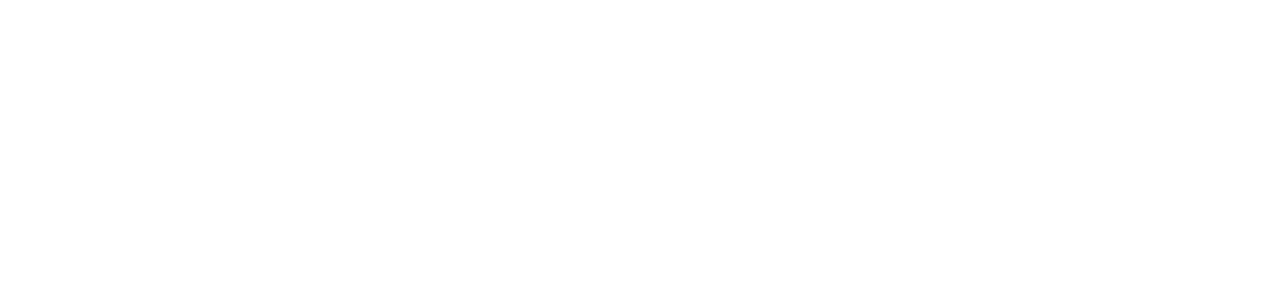
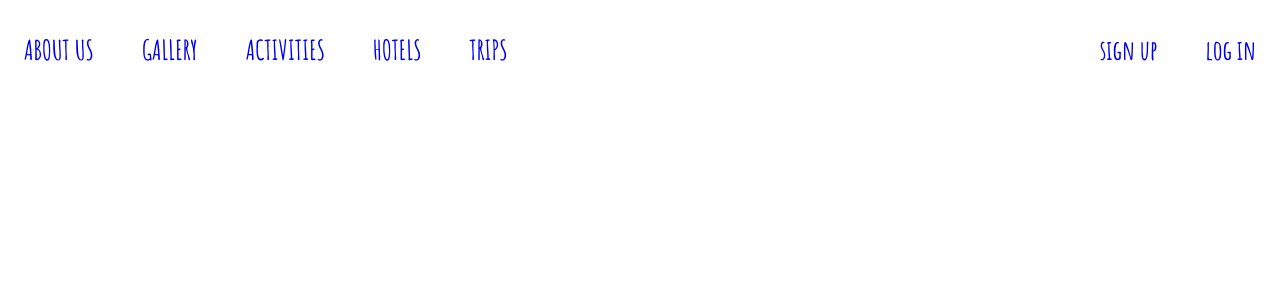
Before and after one commit to NikhitaBarat/great-escape, a React (Create React App) app in the folder client/: page / in a window 1280 px wide. Shown: the top 300 px of the page. Built offline with nearby package versions, Linux system fonts and the light colour scheme.

Commit message:
added header

```diff
--- a/client/src/App.js
+++ b/client/src/App.js
@@ -1,9 +1,10 @@
-
 import './App.css';
+import Header from './components/header/header.components.jsx'
 
 function App() {
   return (
     <div className="App">
+      <Header />
     </div>
   );
 }
--- a/client/src/components/header/header.components.jsx
+++ b/client/src/components/header/header.components.jsx
@@ -1,8 +1,25 @@
 import React from 'react'
-
+import './header.styles.css'
 const Header = () => {
   return (
-    <div>Header</div>
+    <div className='navbar'>
+      <div className='nav_options'>
+        <ul>
+          <li><a href='/'>ABOUT US</a></li>
+          <li><a href='/about'>GALLERY</a></li>
+          <li><a href='/projects'>ACTIVITIES</a></li>
+          <li><a href='/resume'>HOTELS</a></li>
+          <li><a href='/contact'>TRIPS</a></li>
+        </ul>
+        </div>
+        <div className='signin_options'>
+        <ul>
+          <span className='gray'><li><a href='/'>sign up</a></li></span>
+          <li><a href='/about'>log in</a></li>
+        </ul>
+      </div>
+    </div>
+
   )
 }
 
--- /dev/null
+++ b/client/src/components/header/header.styles.css
@@ -0,0 +1,40 @@
+.navbar{
+    display: flex;
+    align-items: center;
+    justify-content: space-between;
+    padding-top: 2rem;
+    font-weight: 900;
+    font-size: 1.7rem;
+}
+.nav_options ul{
+    display: flex;
+    list-style: none;
+}
+.nav_options li{
+    margin: 0 1.5rem;
+}
+.nav_options li a{
+    text-decoration: none;
+    border: none;
+
+}
+.nav_options li a:hover{
+    border-bottom: 2px solid;
+}
+.signin_options ul{
+    display: flex;
+    list-style: none;
+}
+.signin_options li{
+    margin: 0 1.5rem;
+}
+.signin_options li a{
+    text-decoration: none;
+    border: none;
+}
+.signin_options li a:hover{
+    border-bottom: 1px solid;
+}
+.gray{
+    color: gray;
+}
```
